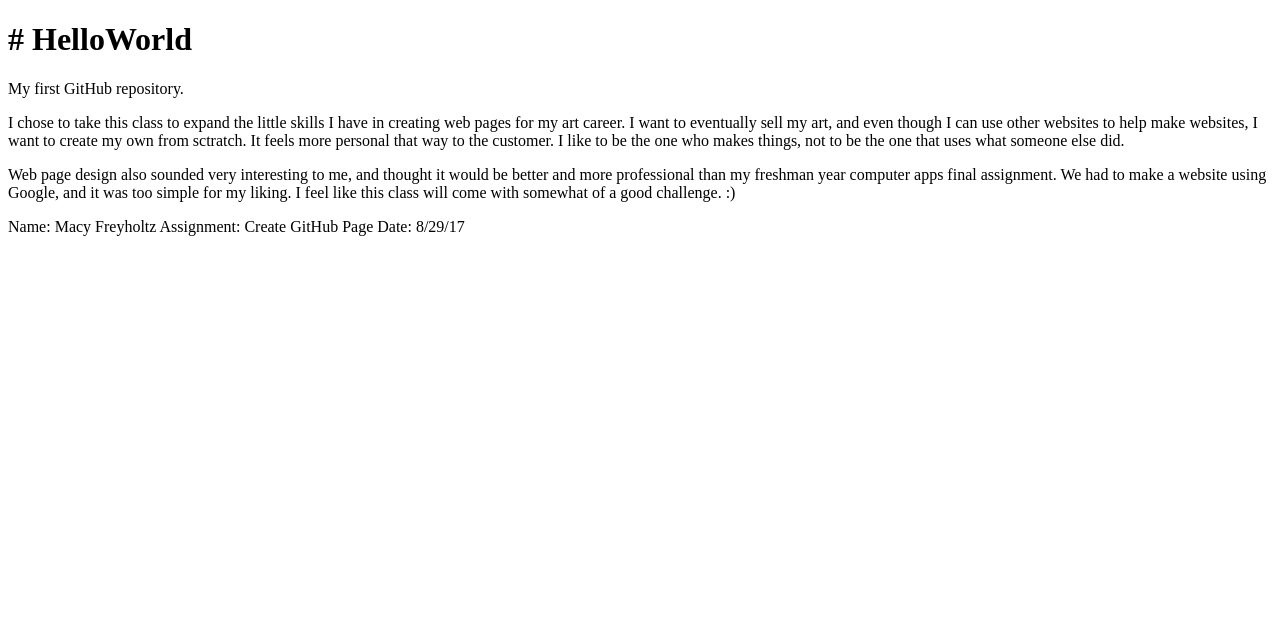
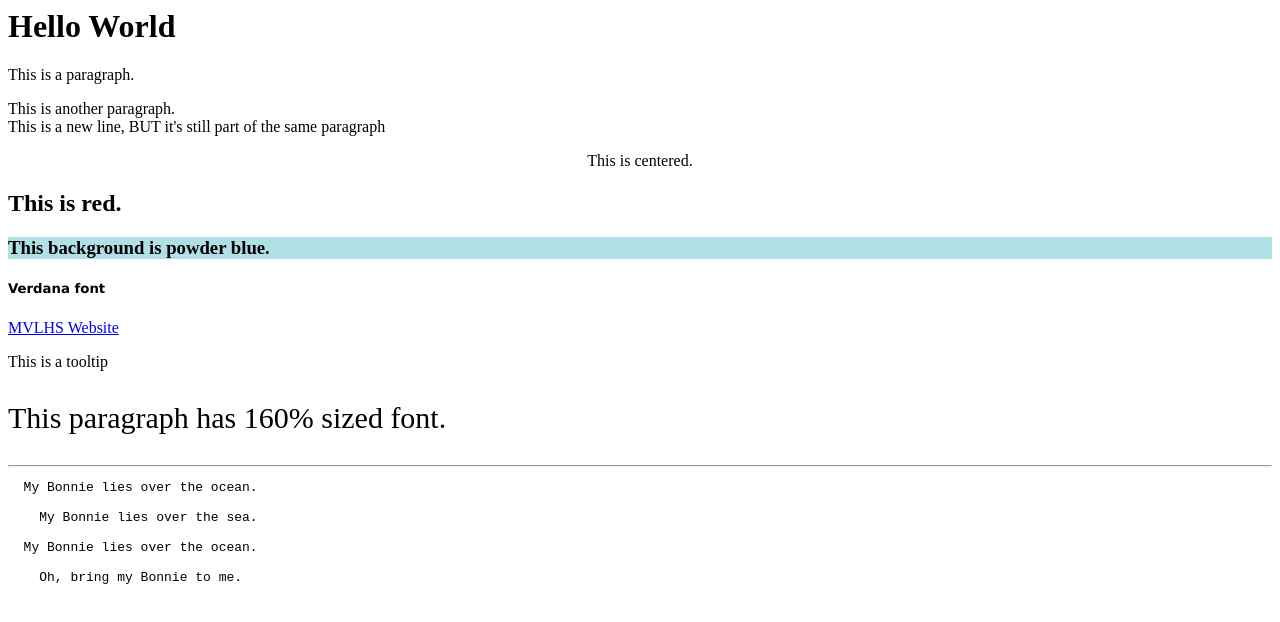
Before and after one commit to SJDose/HelloWorld-1, a plain HTML site: page index.html in a window 1280 px wide. Drawn offline with Linux system fonts and the light colour scheme.

Commit message:
Update index.html
Copied Plunker and pasted here

```diff
--- a/index.html
+++ b/index.html
@@ -1,11 +1,28 @@
-<!DOCTYPE html>
+<!DOCTYPE>
 <html>
-<body>
-<h1> # HelloWorld </h1>
-  <p> My first GitHub repository. </p>
-  <p> I chose to take this class to expand the little skills I have in creating web pages for my art career. I want to eventually sell my art, and even though I can use other websites to help make websites, I want to create my own from sctratch. It feels more personal that way to the customer. I like to be the one who makes things, not to be the one that uses what someone else did. </p>
-  <p> Web page design also sounded very interesting to me, and thought it would be better and more professional than my freshman year computer apps final assignment. We had to make a website using Google, and it was too simple for my liking. I feel like this class will come with somewhat of a good challenge. :) </p>
+  <body>
 
-<p> Name: Macy Freyholtz
-Assignment: Create GitHub Page
-  Date: 8/29/17 </p>
+    <h1>Hello World</h1>
+    <p>This is a paragraph.</p>
+    <p>This is another paragraph.
+    <br> This is a new line, BUT it's still part of the same paragraph</p>
+    <p style="text-align:center;">This is centered.</p>
+    <h2 style="font-color:red;">This is red.</h2>
+    <h3 style="background-color:powderblue;">This background is powder blue.</h3>
+    <h5 style="font-family:Verdana">Verdana font</h5>
+    <a href="http://www.mvl.org/">MVLHS Website</a>
+    <p title="I'm a tooltip">This is a tooltip</p>
+    <p style="font-size:30px;">This paragraph has 160% sized font.</p>
+    <hr>
+    <pre>
+  My Bonnie lies over the ocean.
+
+    My Bonnie lies over the sea.
+
+  My Bonnie lies over the ocean.
+
+    Oh, bring my Bonnie to me.
+    </pre>
+
+  </body>
+</html>
```
